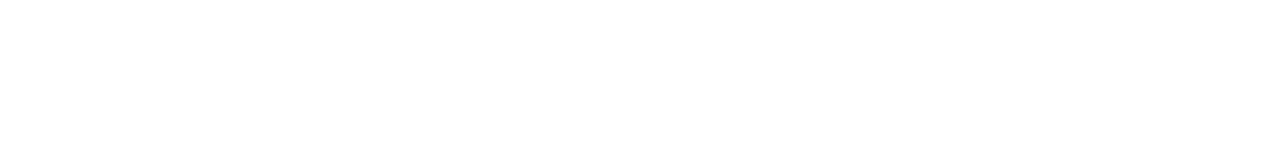
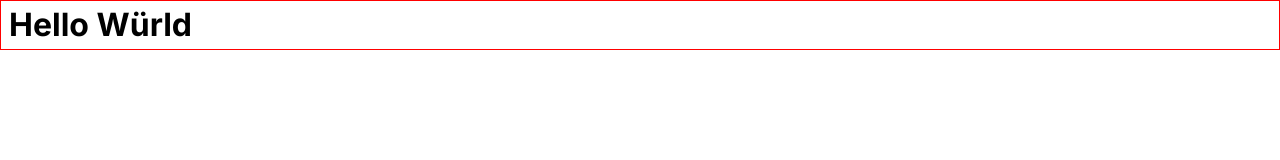
Before and after one commit to tarklemike/CSS-course, a plain HTML site: page project-5-pricing-section/index.html in a window 1280 px wide. Drawn offline with Linux system fonts and the light colour scheme.

Commit message:
created utils.css and added media queries

```diff
--- a/project-5-pricing-section/index.html
+++ b/project-5-pricing-section/index.html
@@ -7,9 +7,10 @@
 <link rel="preconnect" href="https://fonts.gstatic.com" crossorigin>
 <link href="https://fonts.googleapis.com/css2?family=Inter:wght@100..900&family=Source+Code+Pro:ital,wght@0,200..900;1,200..900&display=swap" rel="stylesheet">
 <title>Document</title>
-<link rel="stylesheet" href="./styles/styles.css">
+<link rel="stylesheet" href="./styles/style.css">
+<link rel="stylesheet" href="./styles/utils.css">
 </head>
 <body>
-
+  <h1 class="container">Hello Würld</h1>
 </body>
 </html>
--- /dev/null
+++ b/project-5-pricing-section/styles/utils.css
@@ -0,0 +1,67 @@
+/* MOBILE FIRST PRE-DEFINED MEDIA QUERIES */
+/* xs */
+/* @media (min-width: 475px) {} */
+
+/* sm */
+/* @media (min-width: 640px) {} */
+
+/* md */
+/* @media (min-width: 768px) {} */
+
+/* 1g */
+/* @media (min-width: 1024px) {} */
+
+/* xl */
+/* @media (min-width: 1280px) {} */
+
+/* 2xl */
+/* @media (min-width: 1536px) {} */
+
+.container {
+	width: 100%;
+	margin-inline: auto;
+	padding-inline: 0.5rem;
+  border: 1px red solid;
+}
+
+/* xs */
+@media (min-width: 475px) {
+	.container {
+		max-width: 475px;
+	}
+}
+
+/* sm */
+@media (min-width: 640px) {
+	.container {
+		max-width: 640px;
+	}
+}
+
+/* md */
+@media (min-width: 768px) {
+	.container {
+		max-width: 768px;
+	}
+}
+
+/* 1g */
+@media (min-width: 1024px) {
+	.container {
+		max-width: 1024px;
+	}
+}
+
+/* xl */
+@media (min-width: 1280px) {
+	.container {
+		max-width: 1280px;
+	}
+}
+
+/* 2xl */
+@media (min-width: 1536px) {
+	.container {
+		max-width: 1536px;
+	}
+}
```
Also changed, not shown: project-5-pricing-section/styles/style.css (renamed from project-5-pricing-section/styles/styles.css).
